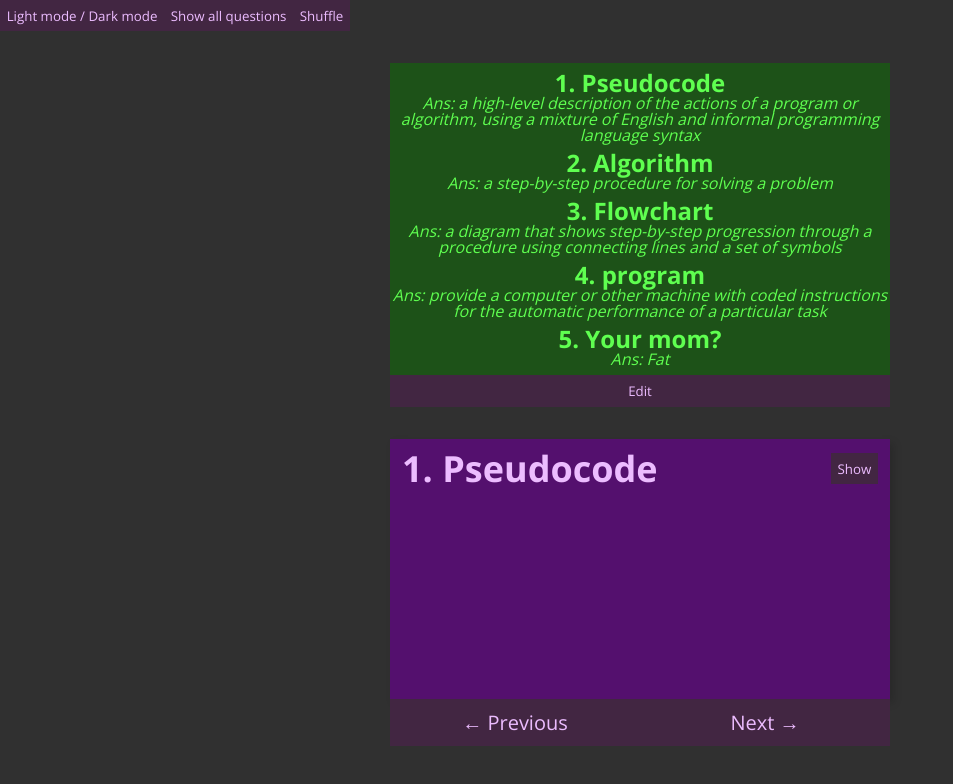
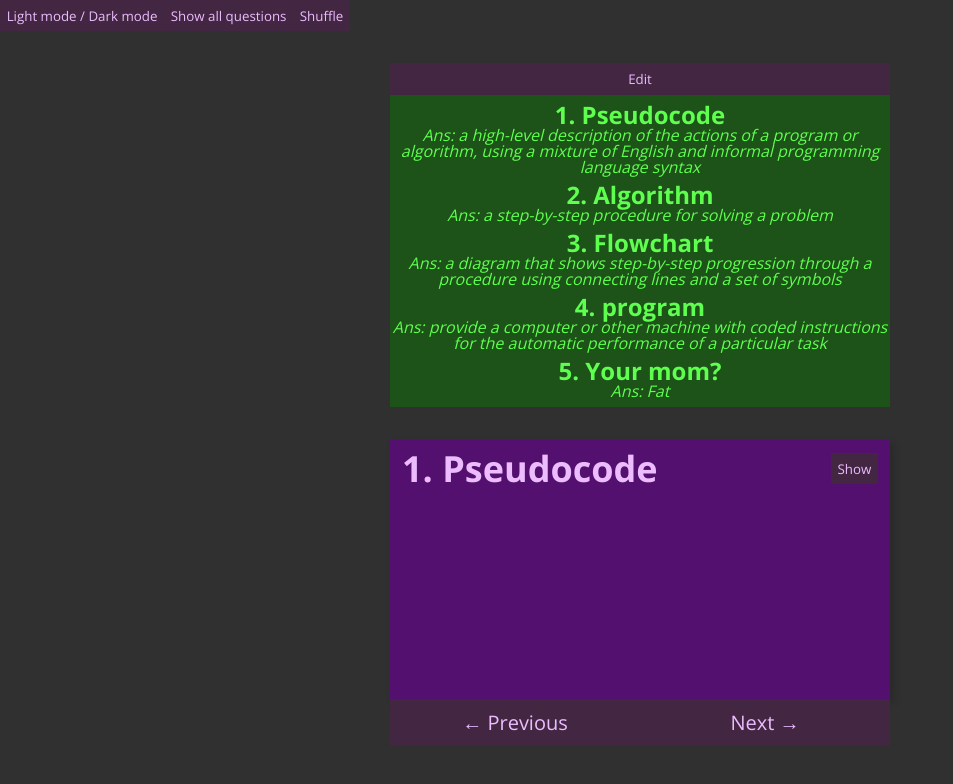
Before and after one commit to jamesaucode/studywell, a React (Create React App) app: page / in a window 1280 px wide. Both pictures are taken after a click on the button "Show all questions". Shown: the top 784 px of the page, without its empty margins (0-953 px from the left). Built offline with nearby package versions, Linux system fonts and the light colour scheme.

Commit message:
change buttons positions

```diff
--- a/package.json
+++ b/package.json
@@ -2,7 +2,9 @@
   "name": "studywell",
   "version": "0.1.0",
   "private": true,
+  "homepage": "https://jamesaucode.github.io/studywell",
   "dependencies": {
+    "gh-pages": "^2.0.1",
     "react": "^16.7.0",
     "react-dom": "^16.7.0",
     "react-scripts": "2.1.2",
@@ -12,7 +14,9 @@
     "start": "react-scripts start",
     "build": "react-scripts build",
     "test": "react-scripts test",
-    "eject": "react-scripts eject"
+    "eject": "react-scripts eject",
+    "predeploy": "npm run build",
+    "deploy": "gh-pages -d build"
   },
   "eslintConfig": {
     "extends": "react-app"
--- a/src/App.css
+++ b/src/App.css
@@ -10,11 +10,11 @@
 }
 
 .dark-mode {
-    height: 100vh;
+    min-height: 100vh;
     background-color: #303030;
 }
 .light-mode {
-    height: 100vh;
+    min-height: 100vh;
     background-color: rgb(255, 255, 255);
 }
 .btn--dark {
--- a/src/components/QuestionList.js
+++ b/src/components/QuestionList.js
@@ -1,48 +1,46 @@
-import React, { Component } from 'react'
-import Question from './Question';
-import EditingQuestion from './EditingQuestion';
+import React, { Component } from "react";
+import Question from "./Question";
+import EditingQuestion from "./EditingQuestion";
 
 export default class QuestionList extends Component {
   state = {
     cardsInOrder: this.props.cardsInOrder,
     editing: false
-  }
+  };
   onEditClick = e => {
     this.setState(prevState => ({
       editing: !prevState.editing
-    }))
-  }
+    }));
+  };
   render() {
-    const cardsInOrder = this.state.cardsInOrder
+    const cardsInOrder = this.state.cardsInOrder;
     return (
       <div className="cards">
-      {this.state.editing ?
+        {this.state.editing ? (
           <div>
-      {cardsInOrder.map(({question, answer, i}) => {
+            <button onClick={this.onEditClick} class="btn--dark btn--long">
+              Cancel
+            </button>
+            <button className="btn--dark btn--long">Submit</button>
+            {cardsInOrder.map(({ question, answer, i }) => {
               return (
-          <EditingQuestion
-          question={question}
-          answer={answer}
-          i={i}
-          />
-        )
+                <EditingQuestion question={question} answer={answer} i={i} />
+              );
             })}
           </div>
-      :
+        ) : (
           <div>
-      {cardsInOrder.sort((a,b) => a.i > b.i).map(({question, answer, i}) => {
-        return (
-          <Question
-          question={question}
-          answer={answer}
-          i={i}
-          />
-        )
+            <button onClick={this.onEditClick} class="btn--dark btn--long">
+              Edit
+            </button>
+            {cardsInOrder
+              .sort((a, b) => a.i > b.i)
+              .map(({ question, answer, i }) => {
+                return <Question question={question} answer={answer} i={i} />;
               })}
           </div>
-    }
-      <button onClick={this.onEditClick} class="btn--dark btn--long">Edit</button>
+        )}
       </div>
-    )
+    );
   }
 }
```
Also changed, not shown: 1 other file (tests, documents, lock files or other folders). Lines whose indentation alone changed are shown as unchanged.
